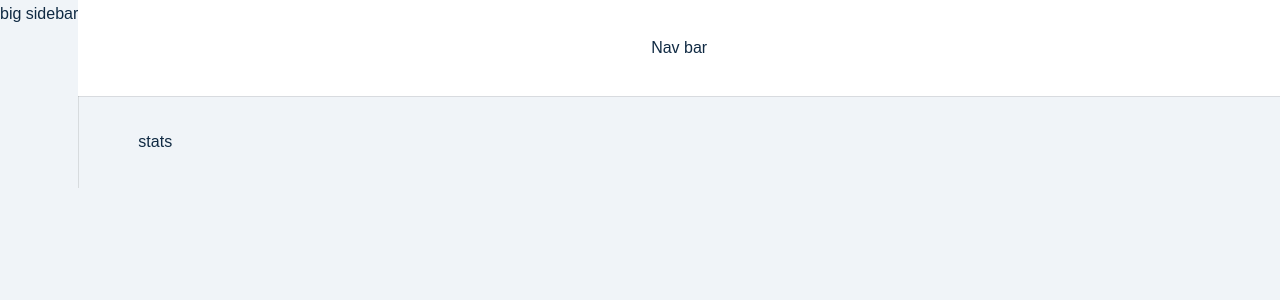
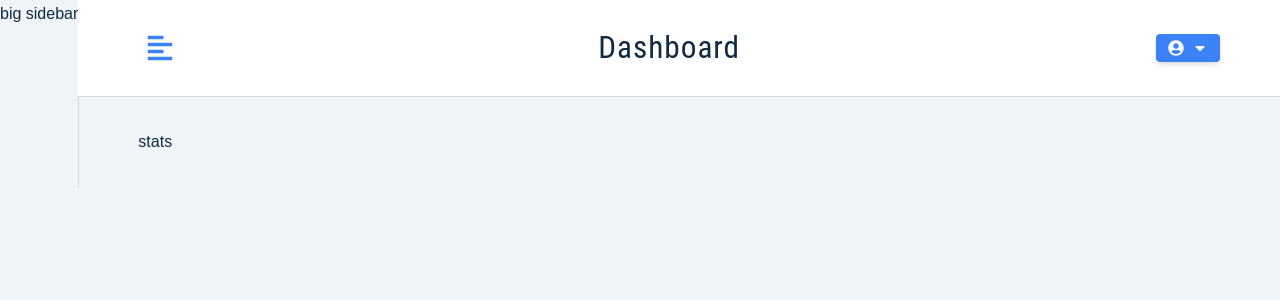
Before and after one commit to Aymen-s/Jobster, a React (Create React App) app: page / in a window 1280 px wide. Shown: the top 300 px of the page. Built offline with nearby package versions, Linux system fonts and the light colour scheme.

Commit message:
completing the Navbar

```diff
--- a/package.json
+++ b/package.json
@@ -11,6 +11,7 @@
     "normalize.css": "^8.0.1",
     "react": "^18.3.1",
     "react-dom": "^18.3.1",
+    "react-icons": "^5.3.0",
     "react-redux": "^9.1.2",
     "react-router-dom": "^6.27.0",
     "react-scripts": "5.0.1",
--- a/src/components/NavBar.js
+++ b/src/components/NavBar.js
@@ -1,6 +1,54 @@
 import Wrapper from "../assets/wrappers/Navbar";
-function NavBar() {
-  return <Wrapper>Nav bar</Wrapper>;
-}
+import { FaAlignLeft, FaUserCircle, FaCaretDown } from "react-icons/fa";
+import Logo from "./Logo";
+import { useState } from "react";
 
-export default NavBar;
+import { useDispatch, useSelector } from "react-redux";
+import { logoutUser, toggleSidebar } from "../features/user/userSlice";
+
+const Navbar = () => {
+  const [showLogout, setShowLogout] = useState(false);
+  const { user } = useSelector((store) => store.user);
+  const dispatch = useDispatch();
+  const toggle = () => {
+    dispatch(toggleSidebar());
+  };
+
+  return (
+    <Wrapper>
+      <div className="nav-center">
+        <button type="button" className="toggle-btn" onClick={toggle}>
+          <FaAlignLeft />
+        </button>
+        <div>
+          <Logo />
+          <h3 className="logo-text">dashboard</h3>
+        </div>
+        <div className="btn-container">
+          <button
+            type="button"
+            className="btn"
+            onClick={() => setShowLogout(!showLogout)}
+          >
+            <FaUserCircle />
+            {user?.name}
+            <FaCaretDown />
+          </button>
+          <div className={showLogout ? "dropdown show-dropdown" : "dropdown"}>
+            <button
+              type="button"
+              className="dropdown-btn"
+              onClick={() => {
+                dispatch(logoutUser());
+              }}
+            >
+              logout
+            </button>
+          </div>
+        </div>
+      </div>
+    </Wrapper>
+  );
+};
+
+export default Navbar;
--- a/src/features/user/userSlice.js
+++ b/src/features/user/userSlice.js
@@ -10,6 +10,7 @@
 const initialState = {
   isLoading: false,
   user: getUserFromLocalStorage(),
+  isSidebarOpen: false,
 };
 
 export const registerUser = createAsyncThunk(
@@ -39,6 +40,16 @@
 const userSlice = createSlice({
   name: "user",
   initialState,
+  reducers: {
+    toggleSidebar: (state) => {
+      state.isSidebarOpen = !state.isSidebarOpen;
+    },
+    logoutUser: (state) => {
+      state.user = null;
+      state.isSidebarOpen = false;
+      removeUserFromLocalStorage();
+    },
+  },
   extraReducers: (builder) => {
     builder
       .addCase(registerUser.pending, (state) => {
@@ -73,3 +84,4 @@
 });
 
 export default userSlice.reducer;
+export const { toggleSidebar, logoutUser } = userSlice.actions;
```
Also changed, not shown: 1 other file (tests, documents, lock files or other folders).
